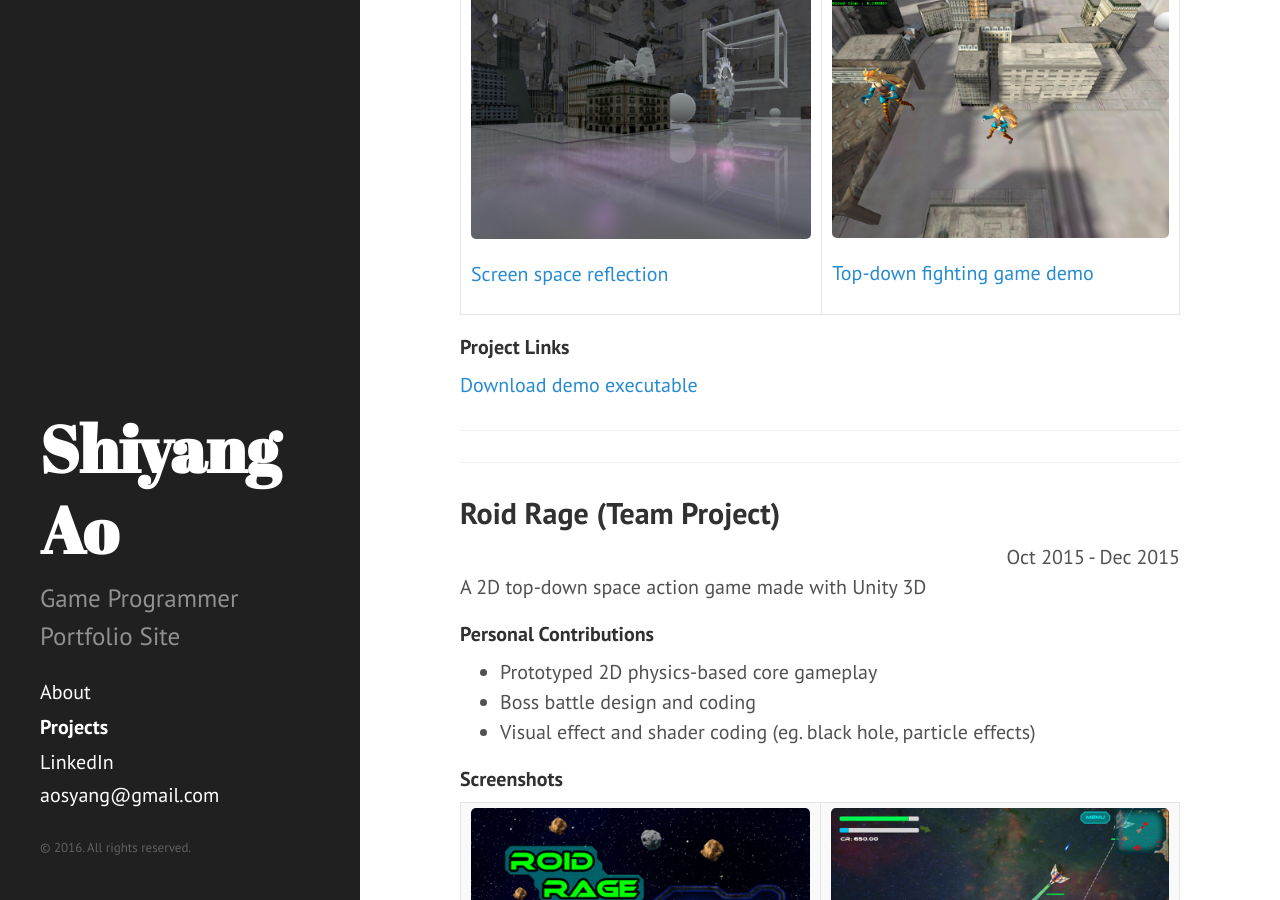
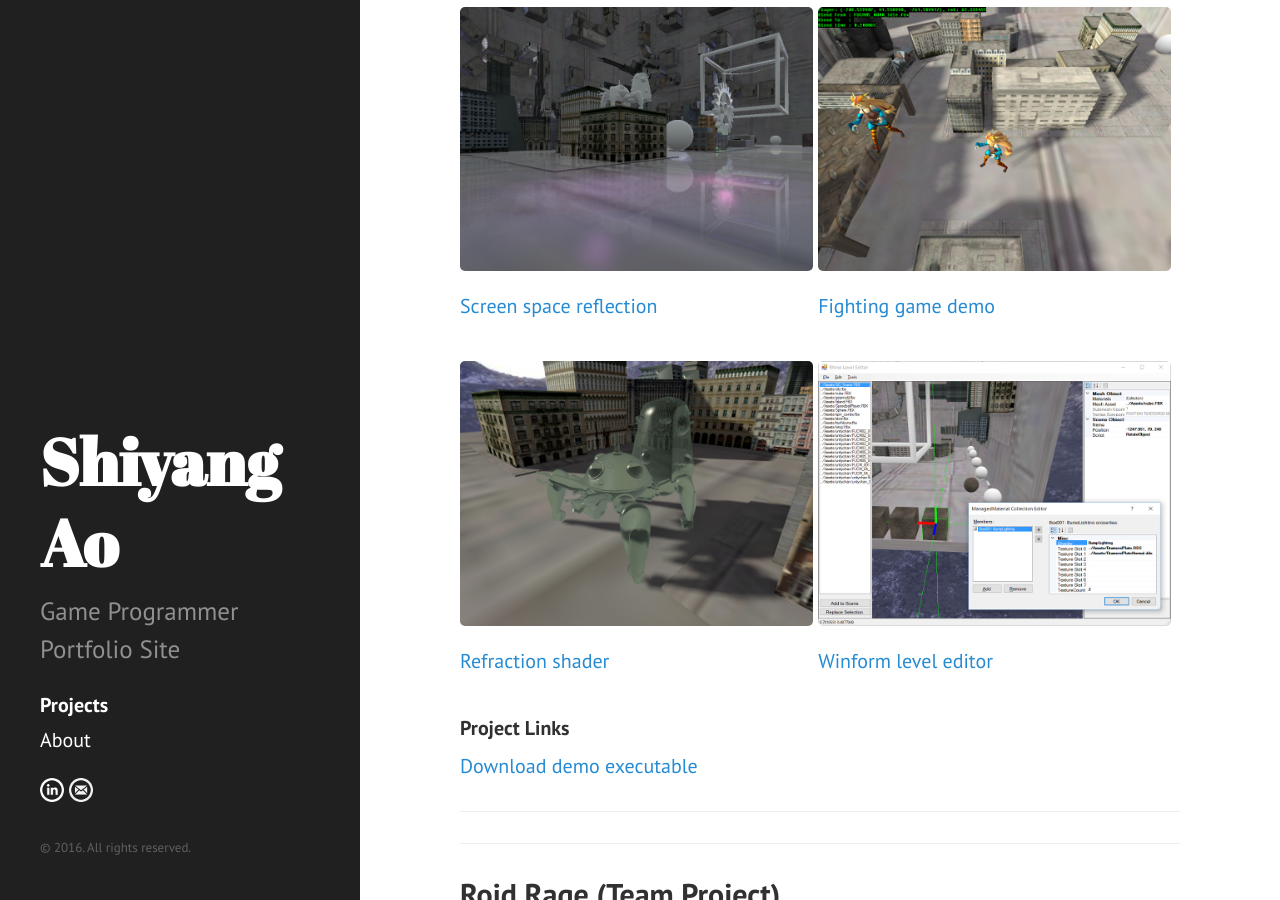
Before and after one commit to aosyang/aosyang.github.io, a Jekyll site: the page built from projects.md, in a window 1280 px wide and 900 px high, scrolled down 1624 px. Built offline with Jekyll 4.4.1, drawn with Linux system fonts in a browser that asks for light colours.

Commit message:
Added new screenshots for project. Modified sidebard.

```diff
--- a/_includes/sidebar.html
+++ b/_includes/sidebar.html
@@ -17,7 +17,7 @@
         `layout: page` in the front-matter. See readme for usage.
       {% endcomment %}
 
-      {% assign pages_list = site.pages %}
+      {% assign pages_list = site.pages | sort:"order" %}
       {% for node in pages_list %}
         {% if node.title != null %}
           {% if node.layout == "page" %}
@@ -28,10 +28,17 @@
 
       <!-- <a class="sidebar-nav-item" href="{{ site.github.repo }}">GitHub project</a> -->
       <!-- <span class="sidebar-nav-item">Currently v{{ site.version }}</span> -->
-      <a class="sidebar-nav-item" href="https://www.linkedin.com/in/shiyang-ao-7720b217" target="_blank">LinkedIn</a>
-      <a href="mailto:aosyang@gmail.com">aosyang@gmail.com</a>
     </nav>
-
+    <div style="display: inline-block;">
+      <a href="https://www.linkedin.com/in/shiyang-ao-7720b217" target="_blank">
+        <img src="/public/linkedin-icon.png" />
+      </a>
+    </div>
+    <div style="display: inline-block;">
+      <a href="mailto:aosyang@gmail.com">
+        <img src="/public/gmail-icon.png" />
+      </a>
+    </div>
     <p><font color="#606060" size="2">&copy; {{ site.time | date: '%Y' }}. All rights reserved.</font></p>
   </div>
 </div>
--- a/projects.md
+++ b/projects.md
@@ -43,38 +43,48 @@ C++/C# graphics demo project
 
 #### Screenshots
 
-<table>
-  <tbody>
-    <tr>
-      <td>
-        <a href="/img/GraphicsProject0.png" target="_blank">
-          <img src="/img/GraphicsProject0_small.jpg" alt="Cascaded shadow map" />
-          <p>Cascaded shadow map</p>
-        </a>
-      </td>
-      <td>
-        <a href="/img/GraphicsProject1.png" target="_blank">
-          <img src="/img/GraphicsProject1_small.jpg" alt="Large amount of lights" />
-          <p>Large amount of lights</p>
-        </a>
-      </td>
-    </tr>
-    <tr>
-      <td>
-        <a href="/img/GraphicsProject2.png" target="_blank">
-          <img src="/img/GraphicsProject2_small.jpg" alt="Screen space reflection" />
-          <p>Screen space reflection</p>
-        </a>
-      </td>
-      <td>
-        <a href="/img/GraphicsProject3.png" target="_blank">
-          <img src="/img/GraphicsProject3_small.jpg" alt="Top-down fighting game demo" />
-          <p>Top-down fighting game demo</p>
-        </a>
-      </td>
-    </tr>
-  </tbody>
-</table>
+<p>
+  <div style="display: inline-block; max-width: 49%">
+    <a href="/img/GraphicsProject0.png" target="_blank">
+      <img src="/img/GraphicsProject0_small.jpg" alt="Cascaded shadow map" />
+      Cascaded shadow map
+    </a>
+  </div>
+  <div style="display: inline-block; max-width: 49%">
+    <a href="/img/GraphicsProject1.png" target="_blank">
+      <img src="/img/GraphicsProject1_small.jpg" alt="Large amount of lights" />
+      <p>Large amount of lights</p>
+    </a>
+  </div>
+</p>
+<p>
+  <div style="display: inline-block; max-width: 49%">
+    <a href="/img/GraphicsProject2.png" target="_blank">
+      <img src="/img/GraphicsProject2_small.jpg" alt="Screen space reflection" />
+      <p>Screen space reflection</p>
+    </a>
+  </div>
+  <div style="display: inline-block; max-width: 49%">
+    <a href="/img/GraphicsProject3.png" target="_blank">
+      <img src="/img/GraphicsProject3_small.jpg" alt="Fighting game demo" />
+      <p>Fighting game demo</p>
+    </a>
+  </div>
+</p>
+<p>
+  <div style="display: inline-block; max-width: 49%">
+    <a href="/img/GraphicsProject4.png" target="_blank">
+      <img src="/img/GraphicsProject4_small.jpg" alt="Refraction shader" />
+      <p>Refraction shader</p>
+    </a>
+  </div>
+  <div style="display: inline-block; max-width: 49%">
+    <a href="/img/GraphicsProject5.png" target="_blank">
+      <img src="/img/GraphicsProject5_small.jpg" alt="Winform level editor" />
+      <p>Winform level editor</p>
+    </a>
+  </div>
+</p>
 
 #### Project Links
 [Download demo executable](https://github.com/aosyang/FSGraphicsProject_Binary/releases/download/v0.1.1-alpha/GraphicsEngine_Demos.zip)
@@ -92,34 +102,27 @@ A 2D top-down space action game made with Unity 3D
 * Visual effect and shader coding (eg. black hole, particle effects)
 
 #### Screenshots
-<table>
-  <tbody>
-    <tr>
-      <td>
-        <a href="/img/RoidRage0.png" target="_blank">
-          <img src="/img/RoidRage0_small.jpg" />
-        </a>
-      </td>
-      <td>
-        <a href="/img/RoidRage1.png" target="_blank">
-          <img src="/img/RoidRage1_small.jpg" />
-        </a>
-      </td>
-    </tr>
-    <tr>
-      <td>
-        <a href="/img/RoidRage2.png" target="_blank">
-          <img src="/img/RoidRage2_small.jpg" />
-        </a>
-      </td>
-      <td>
-        <a href="/img/RoidRage3.png" target="_blank">
-          <img src="/img/RoidRage3_small.jpg" />
-        </a>
-      </td>
-    </tr>
-  </tbody>
-</table>
+
+<div style="display: inline-block; max-width: 49%">
+  <a href="/img/RoidRage0.png" target="_blank">
+    <img src="/img/RoidRage0_small.jpg" />
+  </a>
+</div>
+<div style="display: inline-block; max-width: 49%">
+  <a href="/img/RoidRage1.png" target="_blank">
+    <img src="/img/RoidRage1_small.jpg" />
+  </a>
+</div>
+<div style="display: inline-block; max-width: 49%">
+  <a href="/img/RoidRage2.png" target="_blank">
+    <img src="/img/RoidRage2_small.jpg" />
+  </a>
+</div>
+<div style="display: inline-block; max-width: 49%">
+  <a href="/img/RoidRage3.png" target="_blank">
+    <img src="/img/RoidRage3_small.jpg" />
+  </a>
+</div>
 
 #### Project Links
 [Project page](https://aosyang.itch.io/roid-rage) for webplay and download
```
Also changed, not shown: other parts of projects.md (+1 -1 lines), about.md (+1 -0 lines), img/GraphicsProject4.png (added), img/GraphicsProject4_small.jpg (added), img/GraphicsProject5.png (added), img/GraphicsProject5_small.jpg (added), public/gmail-icon.png (added), public/linkedin-icon.png (added).
